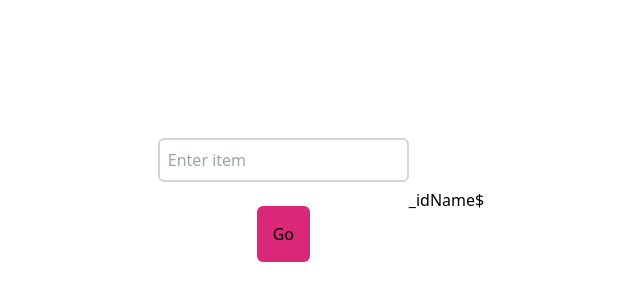
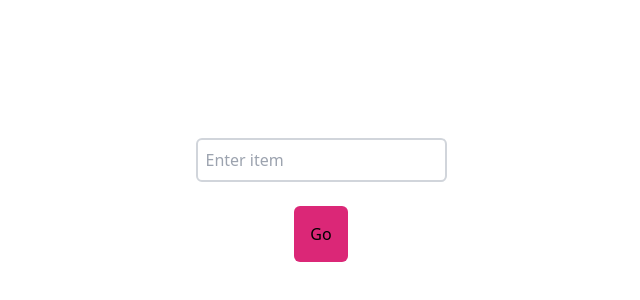
Before and after one commit to Tagaca19e/snapseeker, a Next.js app: page /search in a window 1280 px wide. Shown: the part 200-500 px from the top of the page, without its empty margins (319-959 px from the left). Built offline with nearby package versions, Linux system fonts and the light colour scheme.

Commit message:
search fun

```diff
--- a/src/pages/search.js
+++ b/src/pages/search.js
@@ -1,23 +1,25 @@
 import React, { useState } from 'react';
 import Router from 'next/router';
+import {v4} from 'uuid'
 
 
 
 export default function Search() {
     const [input,setInput] = useState('')
+    const [properties,setProperties] = useState('')
 
     const handleSearch = async () => {
         const res = await fetch(`http://localhost:3000/api/searchDatabase?term=${input}`);
         const data = await res.json();
 
-        const properties = JSON.parse( JSON.stringify(data));
+        setProperties (JSON.parse(JSON.stringify(data)));
 
-        document.getElementById("_id").innerHTML = properties[0]._id;
-        document.getElementById("name").innerHTML = properties[0].item;
-        document.getElementById("price").innerHTML = properties[0].price;
+
+
+
  //       console.log("data",properties);
  //       console.log("properties",properties);
-   //     console.log("JSON data",data);
+       console.log("JSON data",data);
 
 
     }
@@ -36,11 +38,15 @@ export default function Search() {
                     Go
                 </button>
             </div>
-
-                <h2 id='_id'>_id </h2>
-                <p id='name'>Name </p>
-                <p id='price'>$</p>
-
+            {properties && properties.map((property) => (
+            <div className='flex-auto'>
+                <div className='px-6 py-4'>
+                    <p >_id:{property._id}</p>
+                    <p >item:{property.item}</p>
+                    <p >price:{property.price}</p>
+                </div>
+            </div>
+            ))}
         </div>
     )
 }
```
